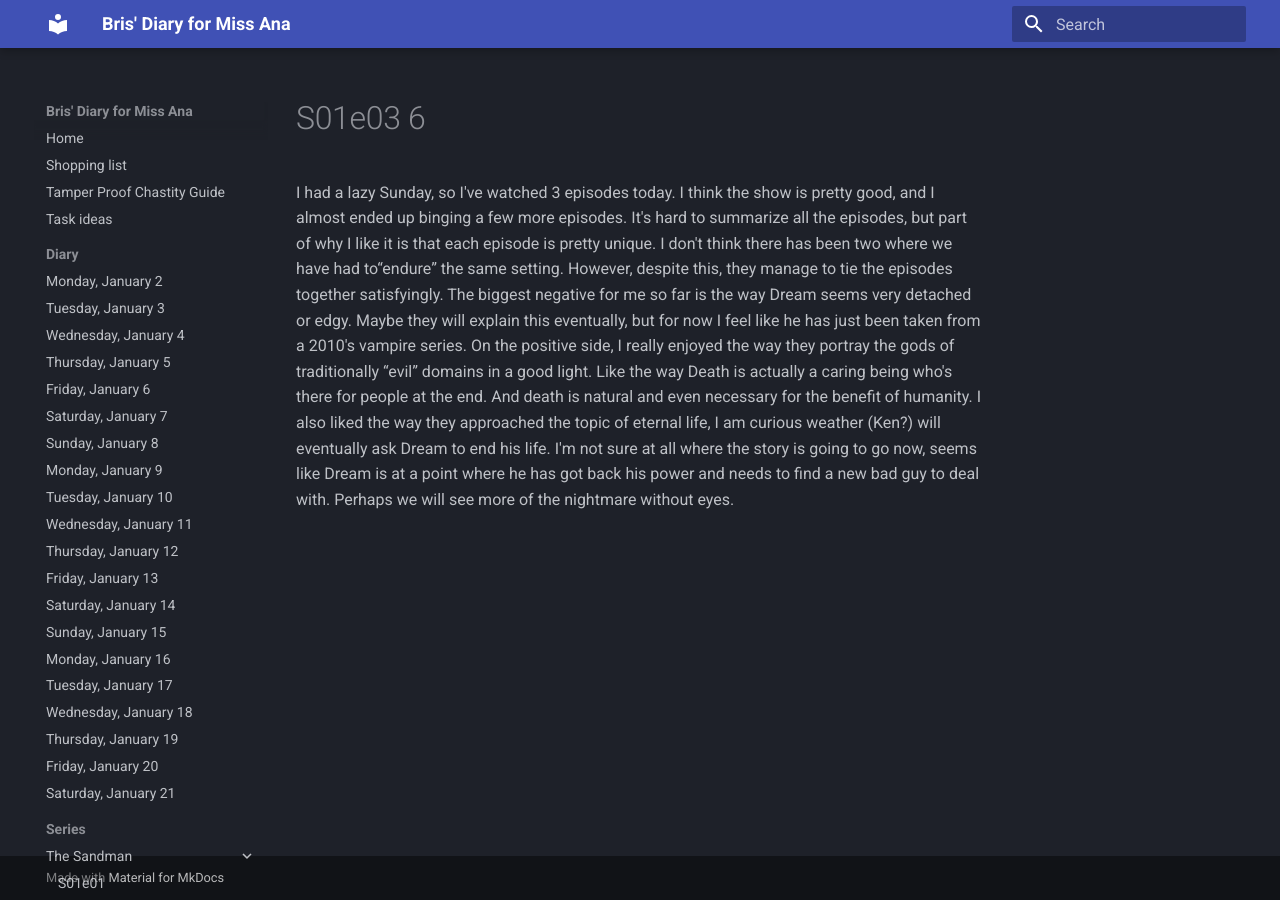
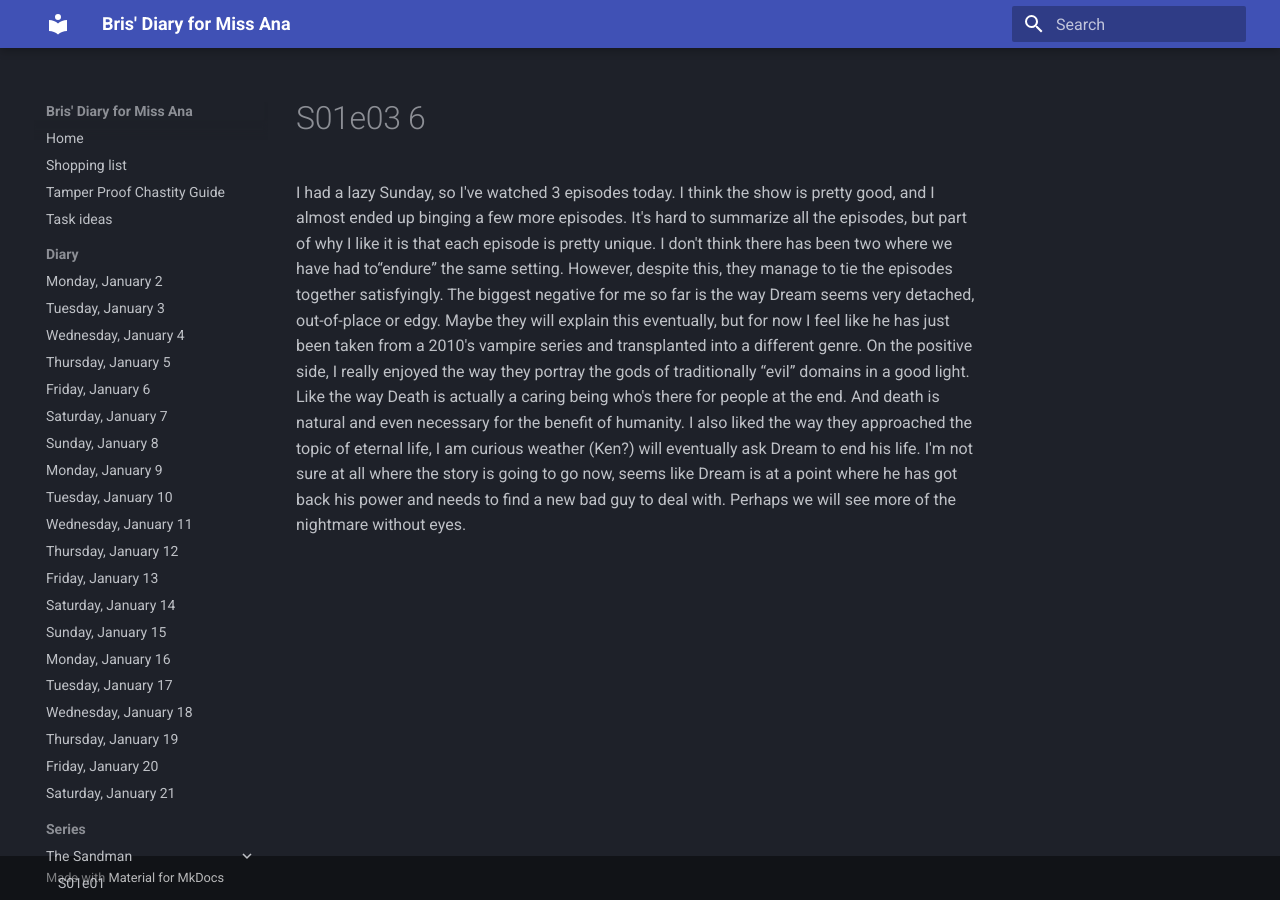
Before and after one commit to bris00/DFMA, an MkDocs documentation site: the page built from diary/Series/The Sandman/s01e03-6.md, in a window 1280 px wide. Built offline with MkDocs 1.6.1 and Material for MkDocs 9.7.7, drawn with Linux system fonts in a browser that asks for light colours.

Commit message:
vault backup: 2023-01-22 23:21:23
Affected files:
diary/Series/The Sandman/s01e03-6.md

```diff
--- a/diary/Series/The Sandman/s01e03-6.md
+++ b/diary/Series/The Sandman/s01e03-6.md
@@ -1 +1 @@
-I had a lazy Sunday, so I've watched 3 episodes today. I think the show is pretty good, and I almost ended up binging a few more episodes. It's hard to summarize all the episodes, but part of why I like it is that each episode is pretty unique. I don't think there has been two where we have had to“endure” the same setting. However, despite this, they manage to tie the episodes together satisfyingly. The biggest negative for me so far is the way Dream seems very detached or edgy. Maybe they will explain this eventually, but for now I feel like he has just been taken from a 2010's vampire series. On the positive side, I really enjoyed the way they portray the gods of traditionally “evil” domains in a good light. Like the way Death is actually a caring being who's there for people at the end. And death is natural and even necessary for the benefit of humanity. I also liked the way they approached the topic of eternal life, I am curious weather (Ken?) will eventually ask Dream to end his life. I'm not sure at all where the story is going to go now, seems like Dream is at a point where he has got back his power and needs to find a new bad guy to deal with. Perhaps we will see more of the nightmare without eyes.
+I had a lazy Sunday, so I've watched 3 episodes today. I think the show is pretty good, and I almost ended up binging a few more episodes. It's hard to summarize all the episodes, but part of why I like it is that each episode is pretty unique. I don't think there has been two where we have had to“endure” the same setting. However, despite this, they manage to tie the episodes together satisfyingly. The biggest negative for me so far is the way Dream seems very detached, out-of-place or edgy. Maybe they will explain this eventually, but for now I feel like he has just been taken from a 2010's vampire series and transplanted into a different genre. On the positive side, I really enjoyed the way they portray the gods of traditionally “evil” domains in a good light. Like the way Death is actually a caring being who's there for people at the end. And death is natural and even necessary for the benefit of humanity. I also liked the way they approached the topic of eternal life, I am curious weather (Ken?) will eventually ask Dream to end his life. I'm not sure at all where the story is going to go now, seems like Dream is at a point where he has got back his power and needs to find a new bad guy to deal with. Perhaps we will see more of the nightmare without eyes.
```
